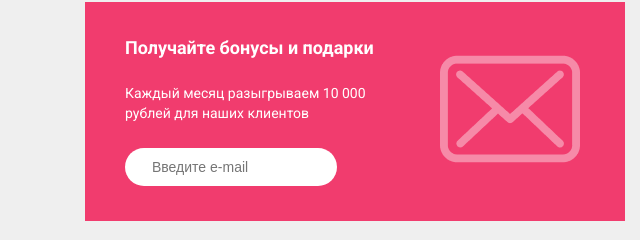
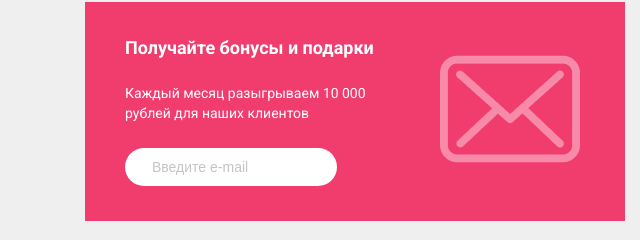
Before and after one commit to Mariia-Olena/homework_8, a plain HTML site: page index.html in a window 1280 px wide. Shown: the part 1446-1686 px from the top of the page, 0-640 px from the left. Drawn offline with Linux system fonts and the light colour scheme.

Commit message:
finished

```diff
--- a/style.css
+++ b/style.css
@@ -262,7 +262,7 @@ main {
     line-height: 16px;
 }
 
-.remail::placeholder {
+.email::placeholder {
     color: #C4C4C4;
 }
 
@@ -325,7 +325,6 @@ main {
     line-height: 28px;
     color: #828282;
     text-decoration: none;
-
 }
 
 .list-category {
```
